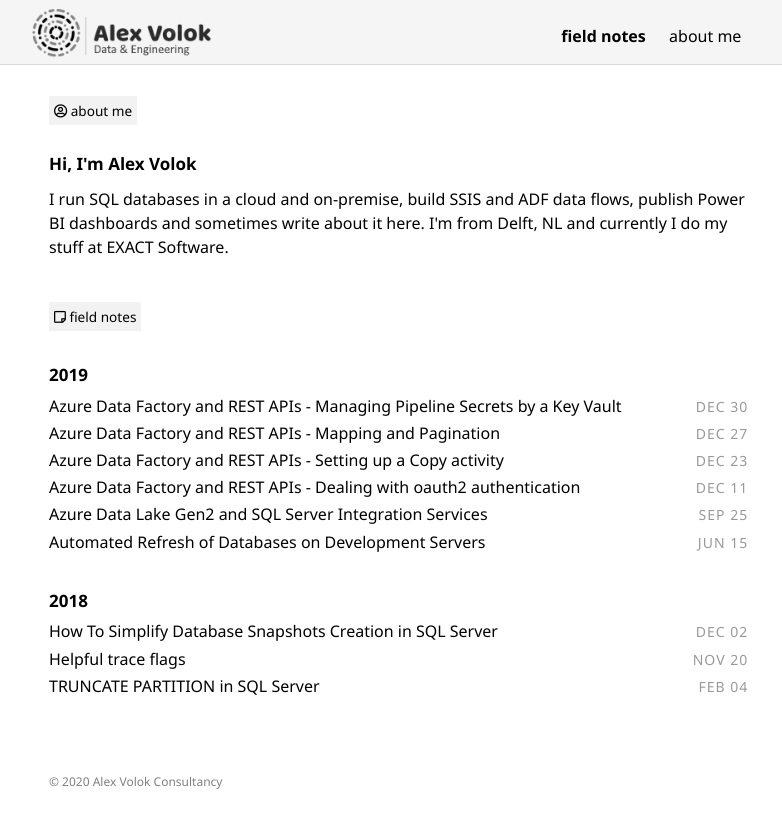
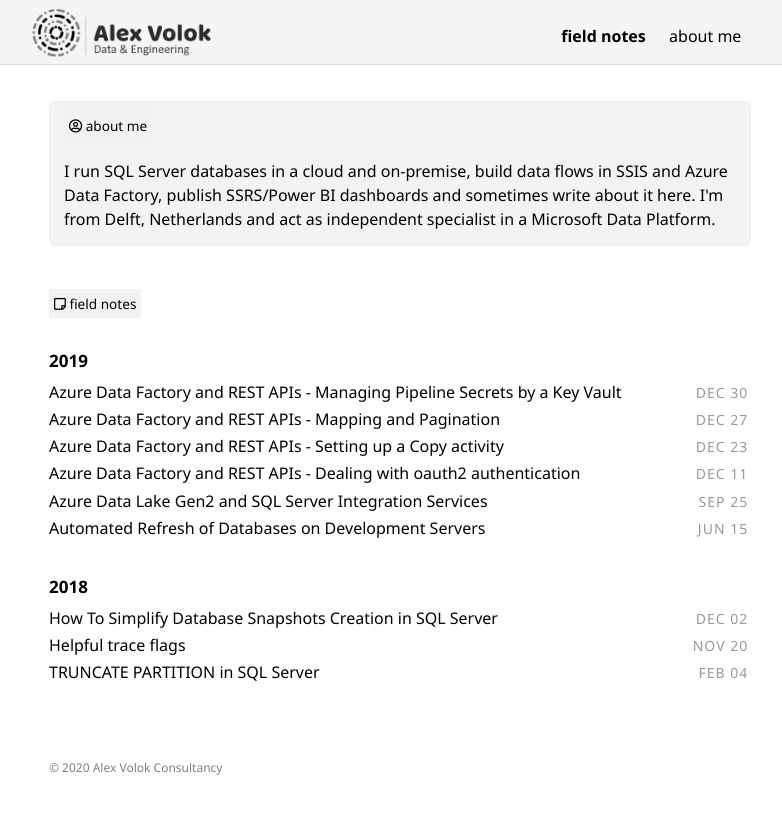
Before and after one commit to alexvolok/alexvolok.github.io, a Jekyll site: the page built from index2.html, in a window 1280 px wide. Shown: the top 828 px of the page, without its empty margins (240-1022 px from the left). Built offline with Jekyll 4.4.1, drawn with Linux system fonts in a browser that asks for light colours; some web fonts are replaced.

Commit message:
adjusted intro

```diff
--- a/_includes/intro.html
+++ b/_includes/intro.html
@@ -1,11 +1,11 @@
-<p style="font-size: 0.85rem; font-weight: 400; text-align: left;">
+
+<div style="background-color: #adb1b326; padding: 14px;border-color: #bcd6e036;border-style: solid;border-width: 1px;border-radius: 8px;">
+<p style="font-size: 0.85rem; font-weight: 400; text-align: left; padding-bottom: 12px;" >
   <span class="labelPageCaption"><i class="far fa-user-circle"></i>
   about me
 </span>
 </p>
-<h4>Hi, I'm Alex Volok</h4>
-I run SQL databases in a cloud and on-premise, build SSIS and ADF data flows, publish Power BI dashboards and sometimes write about it here.
-I'm from Delft, NL and currently I do my stuff at <a href="http://www.exact.com">EXACT Software</a>.
+I run SQL Server databases in a cloud and on-premise, build data flows in SSIS and Azure Data Factory, publish SSRS/Power BI dashboards and sometimes write about it here. I'm from Delft, Netherlands and act as independent specialist in a Microsoft Data Platform.
+</div>
 <br />
 <br />
-<br />
```
